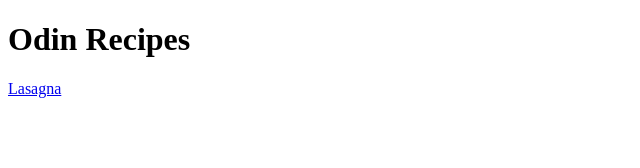
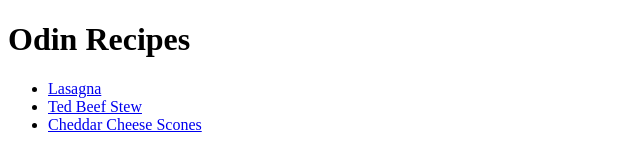
Before and after one commit to Maj-alizadeh/odin-recipes, a plain HTML site: page index.html in a window 1280 px wide. Shown: the whole page, without its empty margins (0-640 px from the left). Drawn offline with Linux system fonts and the light colour scheme.

Commit message:
add links to recipe pages

```diff
--- a/index.html
+++ b/index.html
@@ -8,6 +8,12 @@
   </head>
   <body>
     <h1>Odin Recipes</h1>
-    <a href="/recipes/lasagna.html">Lasagna</a>
+    <ul>
+      <li><a href="/recipes/lasagna.html">Lasagna</a></li>
+      <li><a href="/recipes/ted_beef_stew.html">Ted Beef Stew</a></li>
+      <li>
+        <a href="/recipes/cheddar_cheese_scones.html">Cheddar Cheese Scones</a>
+      </li>
+    </ul>
   </body>
 </html>
```
